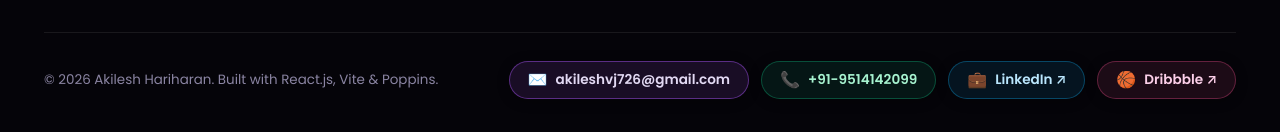
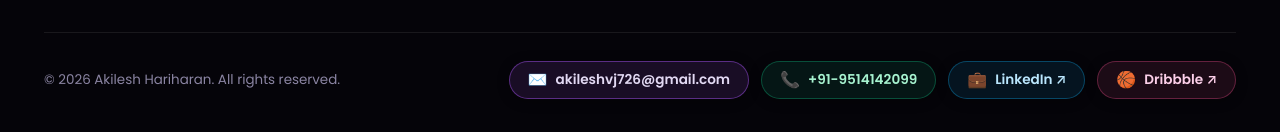
Before and after one commit to Akileshhari/portfolio, a React (Vite) app: page / in a window 1280 px wide. Shown: the part 8378-8510 px from the top of the page. Built offline with nearby package versions, Linux system fonts and the light colour scheme.

Commit message:
fix(footer): remove tech stack mention from copyright string

```diff
--- a/src/components/Footer.jsx
+++ b/src/components/Footer.jsx
@@ -69,7 +69,7 @@ function Footer() {
         {/* Highlighted Direct Connect Links */}
         <div className="footer__bottom">
           <p className="footer__copy">
-            © {CURRENT_YEAR} Akilesh Hariharan. Built with React.js, Vite &amp; Poppins.
+            © {CURRENT_YEAR} Akilesh Hariharan. All rights reserved.
           </p>
           <div className="footer__socials">
             <a
```
